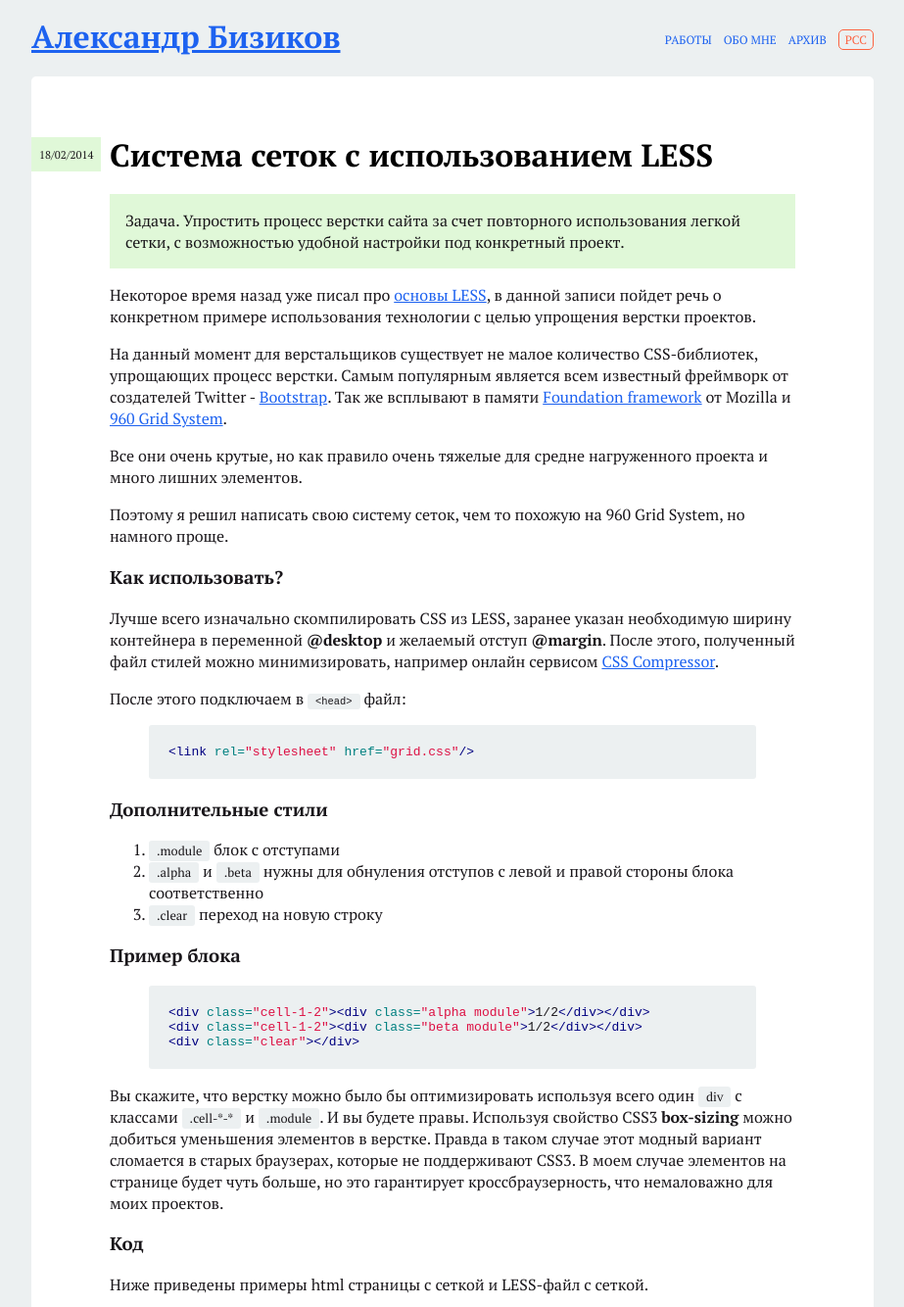
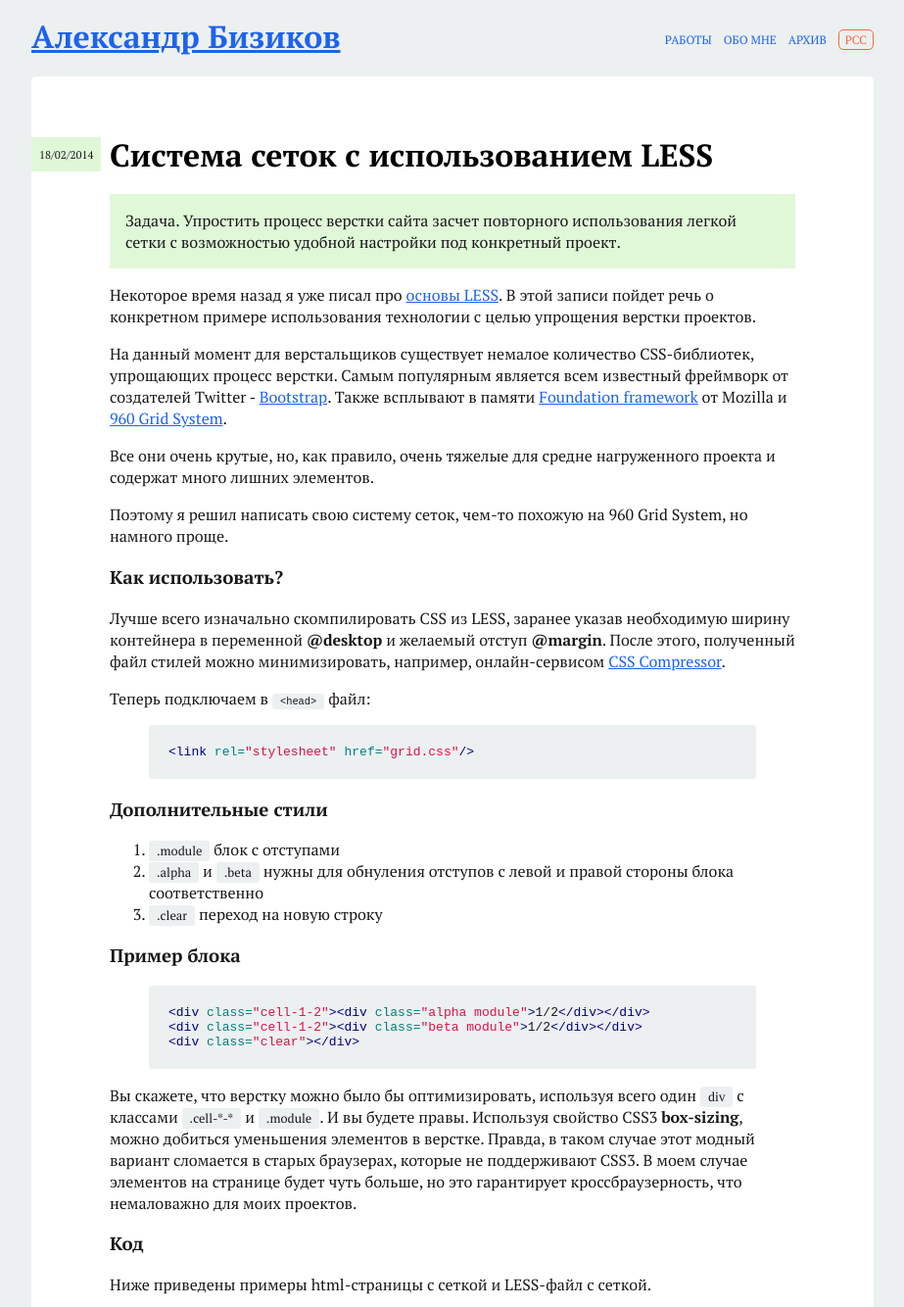
Before and after one commit to anna-vanlee/bizikov.ru, a Jekyll site: the page built from _posts/2014-02-18-grid-system-fo-less.markdown, in a window 1280 px wide and 1400 px high, cut to the strip 0-1334 px from the top of the window. Shown: the whole strip at 98% size, without its empty margins (178-1101 px from the left). Built offline with Jekyll 4.4.1, drawn with Linux system fonts in a browser that asks for light colours; some of the changed text lies outside the part shown.

Commit message:
Update 2014-02-18-grid-system-fo-less.markdown
исправление грамматических и стилистических ошибок

```diff
--- a/_posts/2014-02-18-grid-system-fo-less.markdown
+++ b/_posts/2014-02-18-grid-system-fo-less.markdown
@@ -3,25 +3,25 @@ layout: post
 title: Система сеток с использованием LESS
 keywords:
 excerpt: Некоторое время назад уже писал про основы LESS. Что это такое и как использовать.
-why: Упростить процесс верстки сайта за счет повторного использования легкой сетки, с возможностью удобной настройки под конкретный проект.
+why: Упростить процесс верстки сайта засчет повторного использования легкой сетки с возможностью удобной настройки под конкретный проект.
 tags:
 - Code
 ---
 
-Некоторое время назад уже писал про [основы LESS]({{ site.url }}/2013/06/less/), в данной записи пойдет речь о конкретном примере использования технологии с целью упрощения верстки проектов.
+Некоторое время назад я уже писал про [основы LESS]({{ site.url }}/2013/06/less/). В этой записи пойдет речь о конкретном примере использования технологии с целью упрощения верстки проектов.
 
-На данный момент для верстальщиков существует не малое количество CSS-библиотек, упрощающих процесс верстки. Самым популярным является всем известный фреймворк от создателей Twitter - [Bootstrap](http://getbootstrap.com/).
-Так же всплывают в памяти [Foundation framework](http://foundation.zurb.com/) от Mozilla и [960 Grid System](http://960.gs/).
+На данный момент для верстальщиков существует немалое количество CSS-библиотек, упрощающих процесс верстки. Самым популярным является всем известный фреймворк от создателей Twitter - [Bootstrap](http://getbootstrap.com/).
+Также всплывают в памяти [Foundation framework](http://foundation.zurb.com/) от Mozilla и [960 Grid System](http://960.gs/).
 
-Все они очень крутые, но как правило очень тяжелые для средне нагруженного проекта и много лишних элементов.
+Все они очень крутые, но, как правило, очень тяжелые для средне нагруженного проекта и содержат много лишних элементов.
 
-Поэтому я решил написать свою систему сеток, чем то похожую на 960 Grid System, но намного проще.
+Поэтому я решил написать свою систему сеток, чем-то похожую на 960 Grid System, но намного проще.
 
 ### Как использовать?
 
-Лучше всего изначально скомпилировать CSS из LESS, заранее указан необходимую ширину контейнера в переменной **@desktop** и желаемый отступ **@margin**. После этого, полученный файл стилей можно минимизировать, например онлайн сервисом [CSS Compressor](http://www.csscompressor.com/).
+Лучше всего изначально скомпилировать CSS из LESS, заранее указав необходимую ширину контейнера в переменной **@desktop** и желаемый отступ **@margin**. После этого, полученный файл стилей можно минимизировать, например, онлайн-сервисом [CSS Compressor](http://www.csscompressor.com/).
 
-После этого подключаем в <code class="file"><head></code> файл:
+Теперь подключаем в <code class="file"><head></code> файл:
 
 {% highlight html %}
 <link rel="stylesheet" href="grid.css"/>
@@ -41,15 +41,15 @@ tags:
 <div class="clear"></div>
 {% endhighlight %}
 
-Вы скажите, что верстку можно было бы оптимизировать используя всего один <span class="file">div</span> с классами <span class="file">.cell-\*-\*</span> и <span class="file">.module</span>. И вы будете правы. Используя свойство CSS3 **box-sizing** можно добиться уменьшения элементов в верстке. Правда в таком случае этот модный вариант сломается в старых браузерах, которые не поддерживают CSS3.
+Вы скажете, что верстку можно было бы оптимизировать, используя всего один <span class="file">div</span> с классами <span class="file">.cell-\*-\*</span> и <span class="file">.module</span>. И вы будете правы. Используя свойство CSS3 **box-sizing**, можно добиться уменьшения элементов в верстке. Правда, в таком случае этот модный вариант сломается в старых браузерах, которые не поддерживают CSS3.
 В моем случае элементов на странице будет чуть больше, но это гарантирует кроссбраузерность, что немаловажно для моих проектов.
 
 ### Код
 
-Ниже приведены примеры html страницы с сеткой и LESS-файл с сеткой.
+Ниже приведены примеры html-страницы с сеткой и LESS-файл с сеткой.
 
 {% gist 9086486 %}
 
 ### Демонстрация
 
-[На специальной странице]({{ site.url }}/laboratory/grid), вы можете увидеть работу системы ситок.
+[На специальной странице]({{ site.url }}/laboratory/grid) вы можете увидеть работу системы сеток.
```
